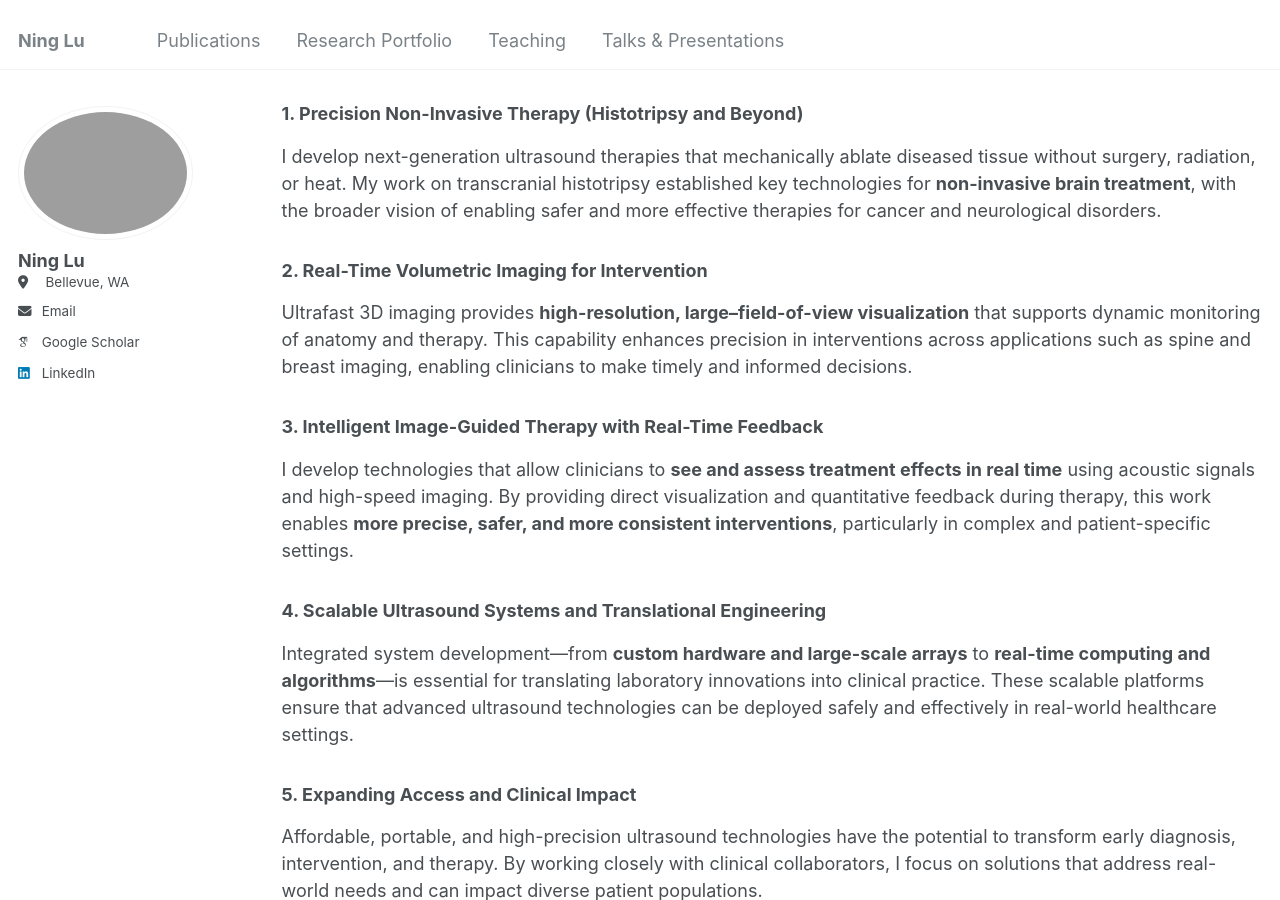
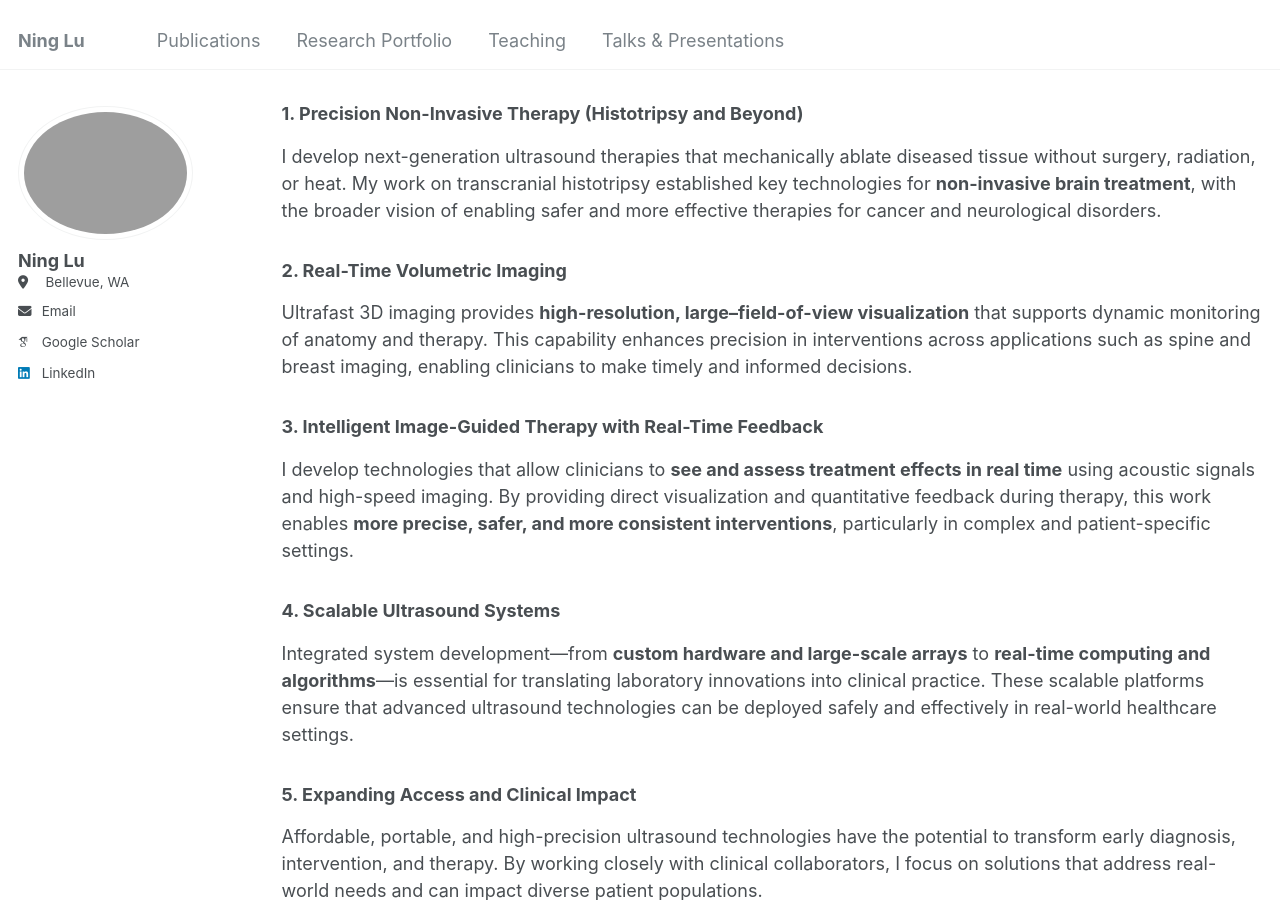
Before and after one commit to NingLu-Ultrasound/ninglu-ultrasound.github.io, a Jekyll site: the page built from _pages/portfolio.html, in a window 1280 px wide and 900 px high, scrolled down 445 px. Built offline with Jekyll 4.4.1, drawn with Linux system fonts in a browser that asks for light colours; some web fonts are replaced.

Commit message:
Update portfolio.html

```diff
--- a/_pages/portfolio.html
+++ b/_pages/portfolio.html
@@ -24,7 +24,7 @@ author_profile: true
     My work on transcranial histotripsy established key technologies for <strong>non-invasive brain treatment</strong>, with the broader vision of enabling safer and more effective therapies for cancer and neurological disorders.
   </p>
 
-  <h3>2. Real-Time Volumetric Imaging for Intervention</h3>
+  <h3>2. Real-Time Volumetric Imaging</h3>
   <p>
     Ultrafast 3D imaging provides <strong>high-resolution, large–field-of-view visualization</strong> that supports dynamic monitoring of anatomy and therapy.
     This capability enhances precision in interventions across applications such as spine and breast imaging, enabling clinicians to make timely and informed decisions.
@@ -36,7 +36,7 @@ author_profile: true
     By providing direct visualization and quantitative feedback during therapy, this work enables <strong>more precise, safer, and more consistent interventions</strong>, particularly in complex and patient-specific settings.
   </p>
 
-  <h3>4. Scalable Ultrasound Systems and Translational Engineering</h3>
+  <h3>4. Scalable Ultrasound Systems</h3>
   <p>
     Integrated system development—from <strong>custom hardware and large-scale arrays</strong> to <strong>real-time computing and algorithms</strong>—is essential for translating laboratory innovations into clinical practice.
     These scalable platforms ensure that advanced ultrasound technologies can be deployed safely and effectively in real-world healthcare settings.
```
